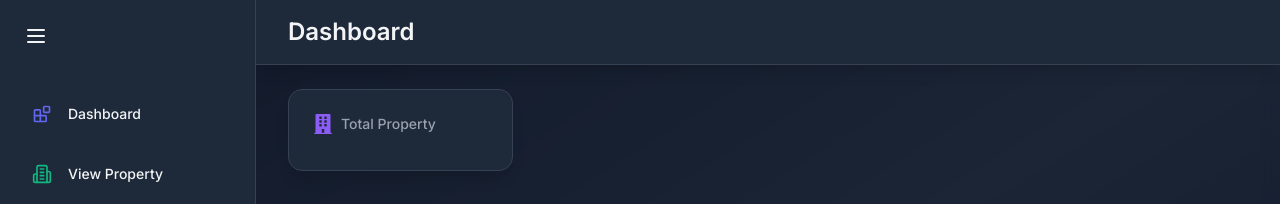
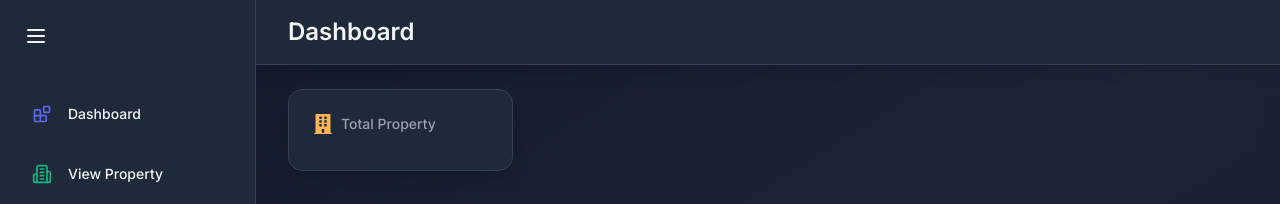
Before and after one commit to ChamikaJayarathna/KeyNestFrontend, a React (Vite) app: page /admin/dashboard in a window 1280 px wide. Shown: the top 204 px of the page. Built offline with nearby package versions, Linux system fonts and the light colour scheme; no server answers.

Commit message:
update Dashboard.jsx v1

```diff
--- a/src/admin/dashboard/Dashboard.jsx
+++ b/src/admin/dashboard/Dashboard.jsx
@@ -36,7 +36,7 @@ const Dashboard = () => {
           <StatCard
             name="Total Property"
             icon={FaBuilding}
-            color="#8B5CF6"
+            color="#FCB454"
             value={propertyCount}
           />
         </motion.div>
```
